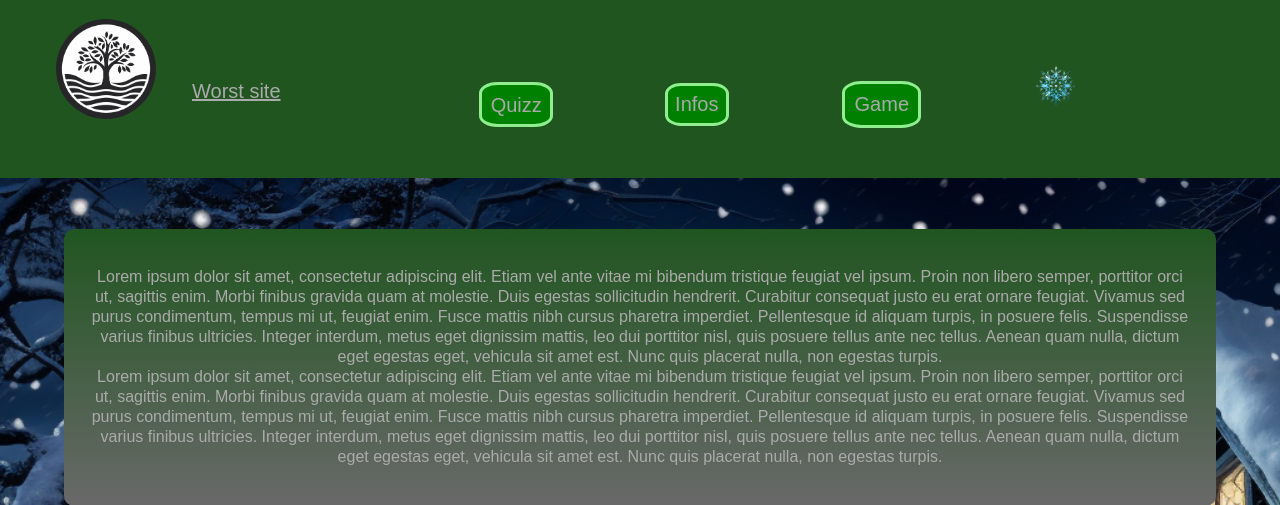
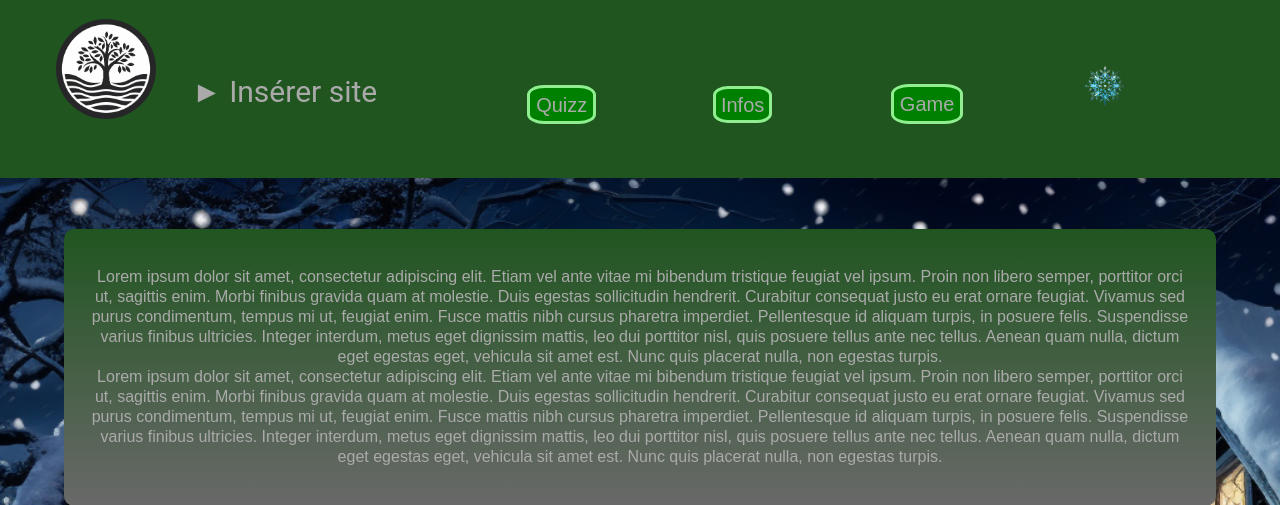
Before and after one commit to Burn3rII/Nuit-de-l-info, a Django app: template nuitinfo/exemple/templates/exemple/index.html in a window 1280 px wide. Shown: the top 505 px of the page. Run offline with Django 3.2, Linux system fonts and the light colour scheme; the template is opened without the code that fills it, so the values that code supplies are empty.

Commit message:
Encore + beau

```diff
--- a/nuitinfo/exemple/static/exemple/style.css
+++ b/nuitinfo/exemple/static/exemple/style.css
@@ -27,13 +27,18 @@ body{
     margin-top: 10%;
 }
 #title{
-    margin: 90% 0%;
+    margin: 40% 0%;
     text-align:center;
     display: inline-block;
-    margin-bottom: 25%;
+    margin-bottom: 10%;
+
 }
 
-
+#title a{
+    text-decoration: none;
+    font-size:30px;
+    font-family: Roboto;
+}
 .head-left{
     display: inline-block;
     width:15%;
@@ -58,7 +63,7 @@ body{
     border-style:solid;
     border-color:lightgreen;
     background-color: green;
-    padding:15%;
+    padding:10%;
     border-radius:25%;
 }
 
@@ -102,5 +107,3 @@ footer p{
     font-size: 135%;
     padding-bottom: 0%;
 }
-
-/*test*/
--- a/nuitinfo/exemple/templates/exemple/index.html
+++ b/nuitinfo/exemple/templates/exemple/index.html
@@ -7,7 +7,7 @@
         <img src="{% static 'exemple/img/logo.png' %}" alt="Logo représentant un arbre" height="100px" width="100px" />
     </div>
     <div>
-        <p id="title"><a href="{% url 'exemple:home' %}">Worst site</a></p>
+        <p id="title"><a href="{% url 'exemple:home' %}">► Insérer site</a></p>
     </div>
     <div class="head-right">
         <ul>
```
